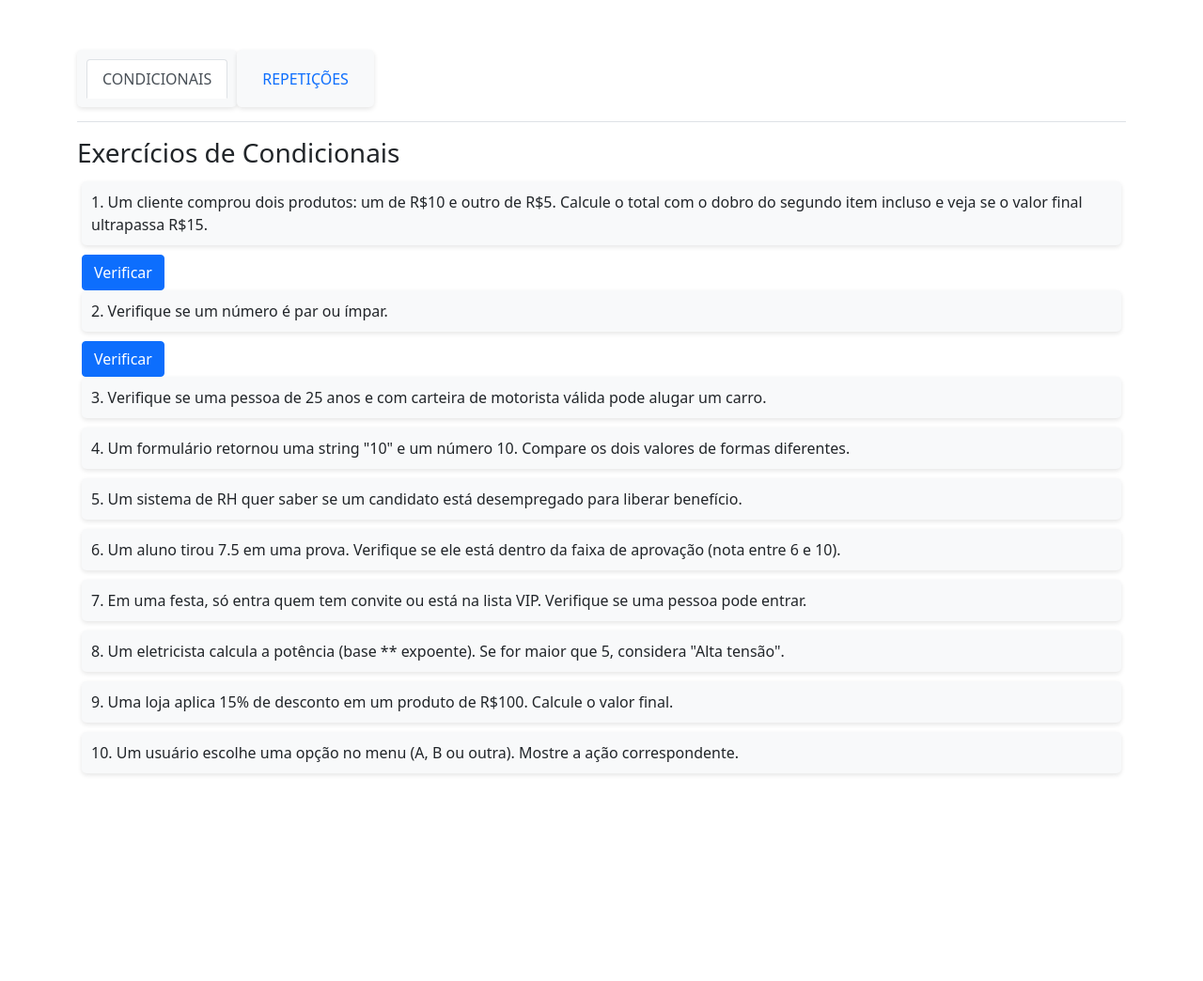
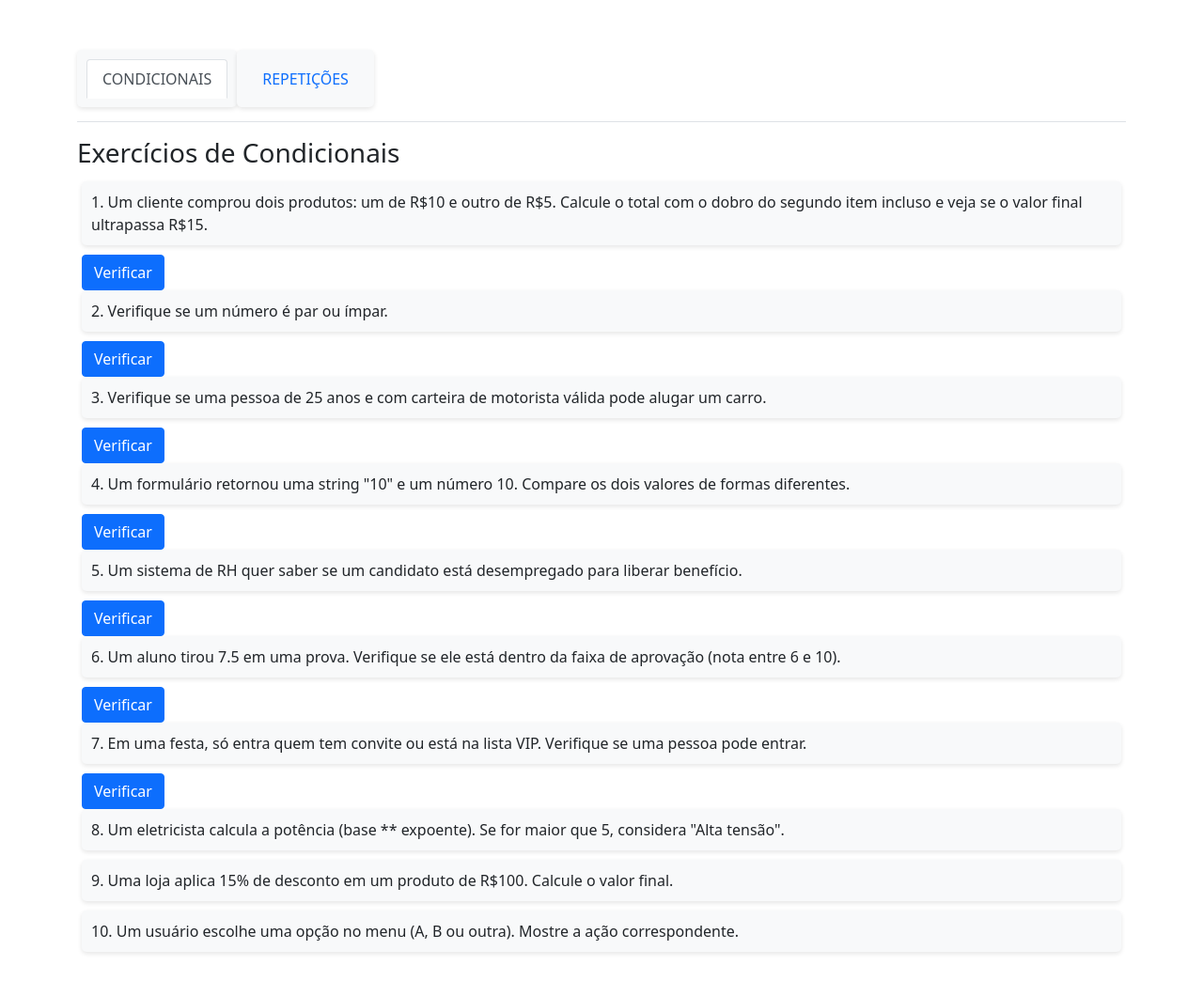
Before and after one commit to romero-gt/logica, a plain HTML site: page index.html in a window 1280 px wide. Shown: the whole page at 94% size. Before the commit the page ends 854 px from the top, so only its background shows below. Drawn offline with nearby package versions, Linux system fonts and the light colour scheme.

Commit message:
added: q3,q4,q5,q6 e q7.

```diff
--- a/index.html
+++ b/index.html
@@ -47,10 +47,15 @@
                     <li>2. Verifique se um número é par ou ímpar.</li>
                     <button class="btn btn-primary" onclick="question02()">Verificar</button>
                     <li>3. Verifique se uma pessoa de 25 anos e com carteira de motorista válida pode alugar um carro.</li>
+                    <button class="btn btn-primary" onclick="question03()">Verificar</button>
                     <li>4. Um formulário retornou uma string "10" e um número 10. Compare os dois valores de formas diferentes.</li>
+                    <button class="btn btn-primary" onclick="question04()">Verificar</button>
                     <li>5. Um sistema de RH quer saber se um candidato está desempregado para liberar benefício.</li>
+                    <button class="btn btn-primary" onclick="question05()">Verificar</button>
                     <li>6. Um aluno tirou 7.5 em uma prova. Verifique se ele está dentro da faixa de aprovação (nota entre 6 e 10).</li>
+                    <button class="btn btn-primary" onclick="question06()">Verificar</button>
                     <li>7. Em uma festa, só entra quem tem convite ou está na lista VIP. Verifique se uma pessoa pode entrar.</li>
+                    <button class="btn btn-primary" onclick="question07()">Verificar</button>
                     <li>8. Um eletricista calcula a potência (base ** expoente). Se for maior que 5, considera "Alta tensão".</li>
                     <li>9. Uma loja aplica 15% de desconto em um produto de R$100. Calcule o valor final.</li>
                     <li>10. Um usuário escolhe uma opção no menu (A, B ou outra). Mostre a ação correspondente.</li>
--- a/script.js
+++ b/script.js
@@ -16,10 +16,14 @@ if (periodo == 'manha'){
 
 // Um cliente comprou dois produtos: um de R$10 e outro de R$5. Calcule o total com o dobro do segundo item incluso e veja se o valor final ultrapassa R$15.
 
-const x = 10;
-const y = 5;
-let z = x + y*2;
-console.log(z)
+function question01() {
+    let produto1 = parseFloat(prompt("Digite um valor:"));
+    let produto2 = parseFloat(prompt("Digite um valor:"));
+    let total = produto1 + produto2 * 2;
+
+    alert("Total da compra: R$" + total )
+}
+
 
 // fim
 
@@ -29,9 +33,9 @@ function question02(){
     let numero = prompt("Digite um valor:")
     if (numero == 0){
         alert("O número digitado é igual a 0.")
-    } if (numero < 0) {
+    } else if (numero < 0) {
         alert("O número digitado é menor que 0.")
-    } if (numero % 2 == 0) {
+    } else if (numero % 2 == 0) {
         alert("É par")
     } else {
             alert("É ímpar")
@@ -41,84 +45,129 @@ function question02(){
 
 // Verifique se uma pessoa de 25 anos e com carteira de motorista válida pode alugar um carro.
 
-let age = 25;
-let carteira_de_motorista_valida = false;
+function question03(){
+    let pergunta_age = prompt("Qual a idade?");
+    let pergunta_carteira = prompt("Possui carteira de motorista válida?");
 
-if (age >= 25 && carteira_de_motorista_valida == true) {
-        console.log("Pode alugar.")
+    switch (pergunta_carteira) {
+        case "sim":
+            carteira_valida = true;
+            break;
+        case "nao":
+            carteira_valida = false
+            break;
+        case "não":
+            carteira_valida = false
+            break;
+        default:
+            alert("Inválido")
+    }
+    if (pergunta_age >= 25 && carteira_valida === true) {
+        alert("Pode alugar.")
     }
     else {
-    console.log("Não pode alugar.")
+        alert("Não pode alugar")
     }
+}
+
+
 
 // fim
 
 // Um formulário retornou uma string "10" e um número 10. Compare os dois valores de formas diferentes.
 
-let form1 = "10";
-let form2 = 10;
+function question04() {
+    let form1 = String(prompt("valor:"));
+    let form2 = parseFloat(prompt("valor:"));
+    let comp_1 = form1 == form2
+    let comp_2 = form1 === form2
 
-console.log(form1 == form2);
-console.log(form1 === form2);
+    alert("Comparando apenas valor: " + comp_1);
+    alert("Comparando valor e tipo: " + comp_2);
+}
 
 // fim
-
-
-function question01() {
-    let produto1 = parseFloat(prompt("Digite um valor:"));
-    let produto2 = parseFloat(prompt("Digite um valor:"));
-    let total = produto1 + produto2 * 2;
-
-    alert("Total da compra: R$" + total )
-}
-
 
 // Um sistema de RH quer saber se um candidato está desempregado para liberar benefício.
 function question05 () {
     let candidato_empregado = prompt("Candidato empregado?");
-        if (candidato_empregado = 'sim') {
-            let benefício = false
-                if (benefício = false) {
-                    alert("Benefício Reprovado.")
+    switch (candidato_empregado) {
+        case "sim":
+            beneficio = false;
+            break;
+        case "nao":
+            beneficio = true;
+            break;
+        case "não":
+            beneficio = true;
+            break;
+        default:
+            alert("Resposta inválida.")
+            break;
     }
-        if (candidato_empregado = 'nao') {
-            let benefício = true
-                if (benefício = true) {
-                    alert("Benefício Aprovado.")
+    if (beneficio === true) {
+        alert("Benefício liberado.")
     }
-        }
+    else {
+        alert("Benefício recusado.")
     }
 }
 // fim
 
 // Um aluno tirou 7.5 em uma prova. Verifique se ele está dentro da faixa de aprovação (nota entre 6 e 10).
-
-let nota = 7.5;
+function question06() {
+    let nota = parseFloat(prompt("Qual foi a nota?"));
     if (nota < 6) {
-    console.log("Reprovado.")
+        alert("Reprovado.")
     }
     else if (nota >= 6 && nota < 10) {
-    console.log("Aprovado.")
+        alert("Aprovado.")
     }
     else {
-    console.log("Nota Inválida.")
+        alert("Nota Inválida.")
+    }
 }
 
 // fim
 
 // Em uma festa, só entra quem tem convite ou está na lista VIP. Verifique se uma pessoa pode entrar.
+function question07() {
+    let tem_convite = prompt("Tem convite?");
+    let vip = prompt("É vip?");
+    switch (tem_convite) {
+        case "sim":
+            tem_convite = true;
+            break;
+        case "nao":
+            tem_convite = false;
+            break;
+        case "não":
+            tem_convite = false;
+            break;
+        default:
+            alert("Resposta inválida");
+            break;
+    }
+    switch (vip) {
+        case "sim":
+            vip = true;
+            break;
+        case "nao":
+            vip = false;
+            break;
+        case "não":
+            vip = false;
+            break;
+        default:
+            alert("Resposta inválida")
+            break;
+    }
 
-let tem_convite = true;
-let vip = false;
+    if (tem_convite === true && vip === false || vip === true) {
+        alert("Entrada Permitida.")
+    }
 
-if (tem_convite = true) {
-    console.log("Entrada Permitida.")
-}
-else if (tem_convite = false) {
-    if (vip = true) {
-        console.log("Entrada Permitida.")
-    }
-    else {
-        console.log("Entrada Negada.")
+    else if (tem_convite === false && vip === false) {
+        alert("Entrada Negada.")
     }
 }
```
Lines whose indentation alone changed are shown as unchanged.
